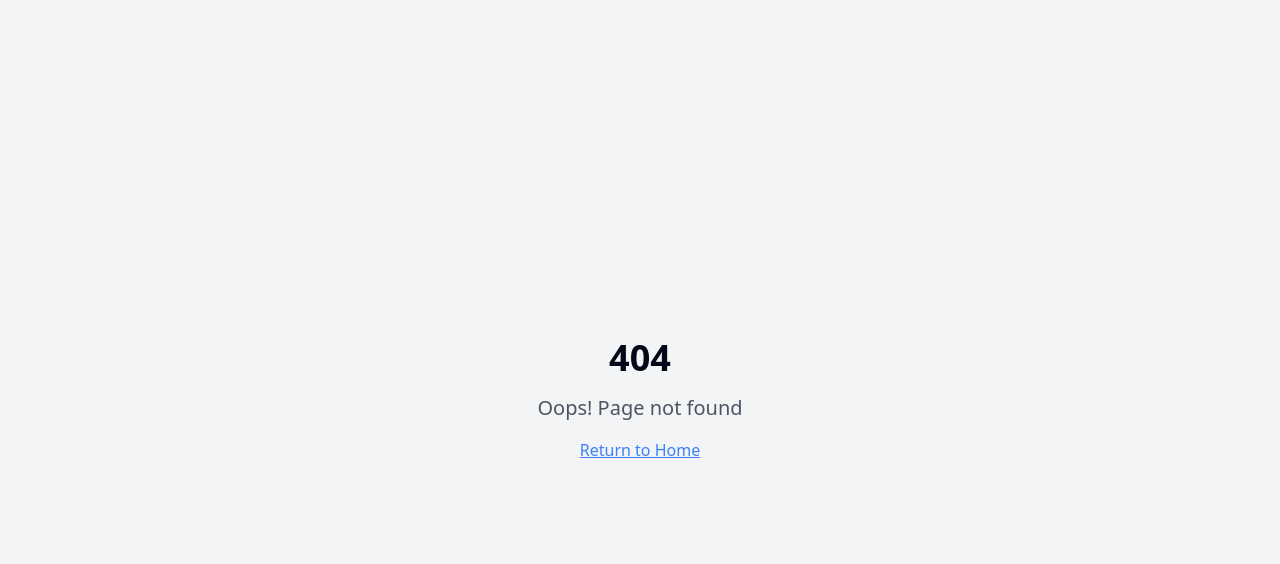
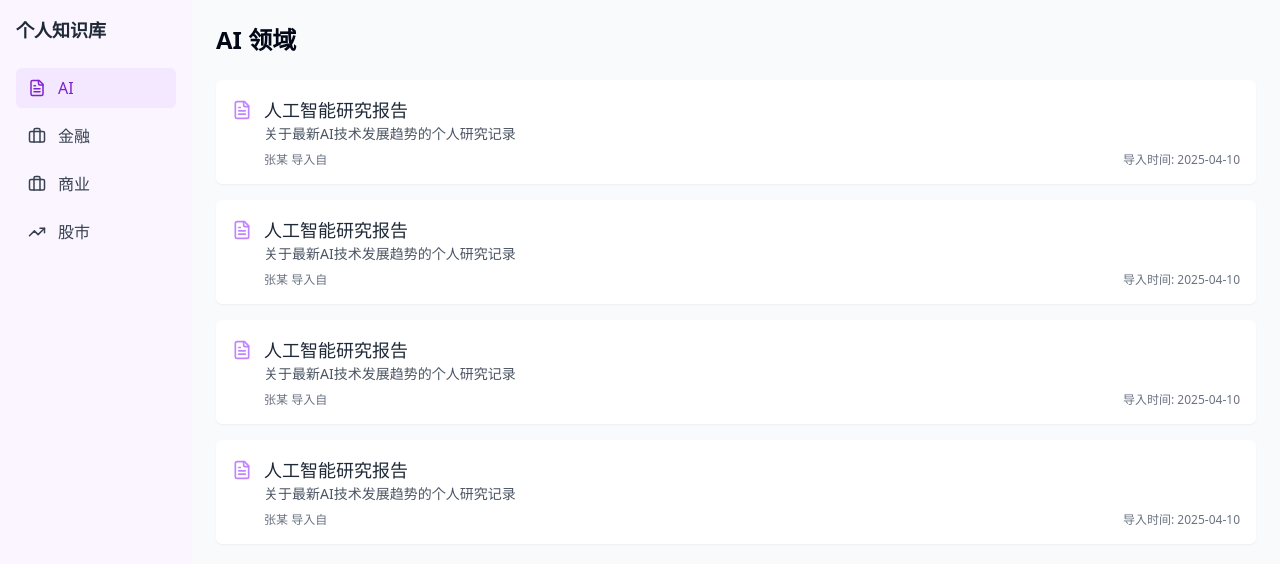
Before and after one commit to YiErWuXiu/personal-knowledge-hub-front, a React (Vite) app: page /ai in a window 1280 px wide. Before the commit this address had no page. Shown: the top 564 px of the page. Built offline with nearby package versions, Linux system fonts and the light colour scheme.

Commit message:
Refactor: Update AI domain and add input page
Update the AI domain to AI and add a page for user input.

```diff
--- a/src/App.tsx
+++ b/src/App.tsx
@@ -7,6 +7,7 @@ import { BrowserRouter, Routes, Route } from "react-router-dom";
 import Index from "./pages/Index";
 import NotFound from "./pages/NotFound";
 import Favorites from "./pages/Favorites";
+import AI from "./pages/AI";
 
 const queryClient = new QueryClient();
 
@@ -18,7 +19,8 @@ const App = () => (
       <BrowserRouter>
         <Routes>
           <Route path="/" element={<Index />} />
-          <Route path="/favorites" element={<Index />} />
+          <Route path="/favorites" element={<Favorites />} />
+          <Route path="/ai" element={<AI />} />
           {/* ADD ALL CUSTOM ROUTES ABOVE THE CATCH-ALL "*" ROUTE */}
           <Route path="*" element={<NotFound />} />
         </Routes>
--- a/src/components/Sidebar.tsx
+++ b/src/components/Sidebar.tsx
@@ -1,8 +1,11 @@
 
 import React from "react";
-import { Home, BookOpen, Briefcase, TrendingUp } from "lucide-react";
+import { BookOpen, Briefcase, TrendingUp, FileText } from "lucide-react";
+import { Link, useLocation } from "react-router-dom";
 
 const Sidebar = () => {
+  const location = useLocation();
+
   return (
     <div className="w-48 bg-purple-50 min-h-screen p-4 flex flex-col">
       <div className="mb-6">
@@ -10,25 +13,59 @@ const Sidebar = () => {
       </div>
 
       <nav className="space-y-2">
-        <SidebarItem icon={<BookOpen size={18} />} label="AI领域" />
-        <SidebarItem icon={<Briefcase size={18} />} label="金融" />
-        <SidebarItem icon={<Briefcase size={18} />} label="商业" />
-        <SidebarItem icon={<TrendingUp size={18} />} label="股市" />
+        <SidebarItem
+          icon={<FileText size={18} />}
+          label="AI"
+          to="/ai"
+          isActive={location.pathname === "/ai"}
+        />
+        <SidebarItem
+          icon={<Briefcase size={18} />}
+          label="金融"
+          to="/finance"
+          isActive={location.pathname === "/finance"}
+        />
+        <SidebarItem
+          icon={<Briefcase size={18} />}
+          label="商业"
+          to="/business"
+          isActive={location.pathname === "/business"}
+        />
+        <SidebarItem
+          icon={<TrendingUp size={18} />}
+          label="股市"
+          to="/stocks"
+          isActive={location.pathname === "/stocks"}
+        />
       </nav>
     </div>
   );
 };
 
 // Sidebar Item Component
-const SidebarItem = ({ icon, label }: { icon: React.ReactNode; label: string }) => {
+const SidebarItem = ({
+  icon,
+  label,
+  to,
+  isActive
+}: {
+  icon: React.ReactNode;
+  label: string;
+  to: string;
+  isActive?: boolean;
+}) => {
   return (
-    <a
-      href="#"
-      className="flex items-center gap-3 px-3 py-2 text-gray-700 hover:bg-purple-100 hover:text-purple-700 rounded-md transition-colors"
+    <Link
+      to={to}
+      className={`flex items-center gap-3 px-3 py-2 rounded-md transition-colors ${
+        isActive
+          ? "bg-purple-100 text-purple-700"
+          : "text-gray-700 hover:bg-purple-100 hover:text-purple-700"
+      }`}
     >
       {icon}
       <span>{label}</span>
-    </a>
+    </Link>
   );
 };
 
--- /dev/null
+++ b/src/pages/AI.tsx
@@ -0,0 +1,77 @@
+
+import React from "react";
+import { FileText } from "lucide-react";
+import Sidebar from "@/components/Sidebar";
+
+const AI = () => {
+  // Sample AI research reports data
+  const aiReports = [
+    {
+      id: 1,
+      title: "人工智能研究报告",
+      subtitle: "关于最新AI技术发展趋势的个人研究记录",
+      author: "张某",
+      importSource: "导入自",
+      date: "2025-04-10"
+    },
+    {
+      id: 2,
+      title: "人工智能研究报告",
+      subtitle: "关于最新AI技术发展趋势的个人研究记录",
+      author: "张某",
+      importSource: "导入自",
+      date: "2025-04-10"
+    },
+    {
+      id: 3,
+      title: "人工智能研究报告",
+      subtitle: "关于最新AI技术发展趋势的个人研究记录",
+      author: "张某",
+      importSource: "导入自",
+      date: "2025-04-10"
+    },
+    {
+      id: 4,
+      title: "人工智能研究报告",
+      subtitle: "关于最新AI技术发展趋势的个人研究记录",
+      author: "张某",
+      importSource: "导入自",
+      date: "2025-04-10"
+    }
+  ];
+
+  return (
+    <div className="flex min-h-screen bg-slate-50">
+      {/* Left Sidebar */}
+      <Sidebar />
+
+      {/* Main Content */}
+      <main className="flex-1 p-6">
+        <h1 className="text-2xl font-bold mb-6">AI 领域</h1>
+
+        <div className="space-y-4">
+          {aiReports.map((report) => (
+            <div key={report.id} className="bg-white rounded-md shadow-sm p-4 hover:shadow-md transition-shadow">
+              <div className="flex items-start gap-3">
+                <div className="text-purple-400 mt-1">
+                  <FileText size={20} />
+                </div>
+                <div className="flex-1">
+                  <h2 className="text-lg font-medium text-gray-800">{report.title}</h2>
+                  <p className="text-sm text-gray-600">{report.subtitle}</p>
+
+                  <div className="flex justify-between mt-2 text-xs text-gray-500">
+                    <span>{report.author} {report.importSource}</span>
+                    <span>导入时间: {report.date}</span>
+                  </div>
+                </div>
+              </div>
+            </div>
+          ))}
+        </div>
+      </main>
+    </div>
+  );
+};
+
+export default AI;
```
